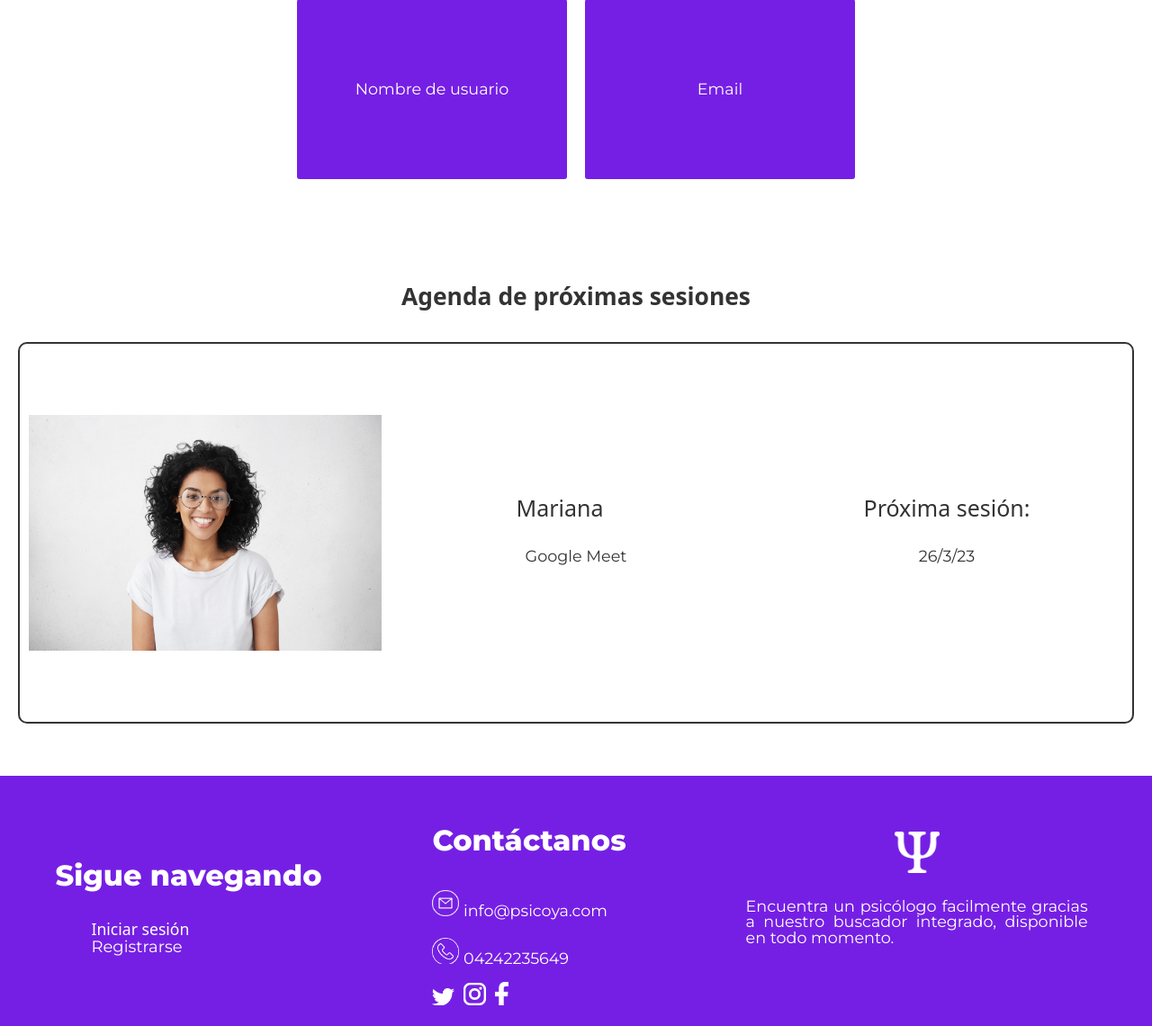
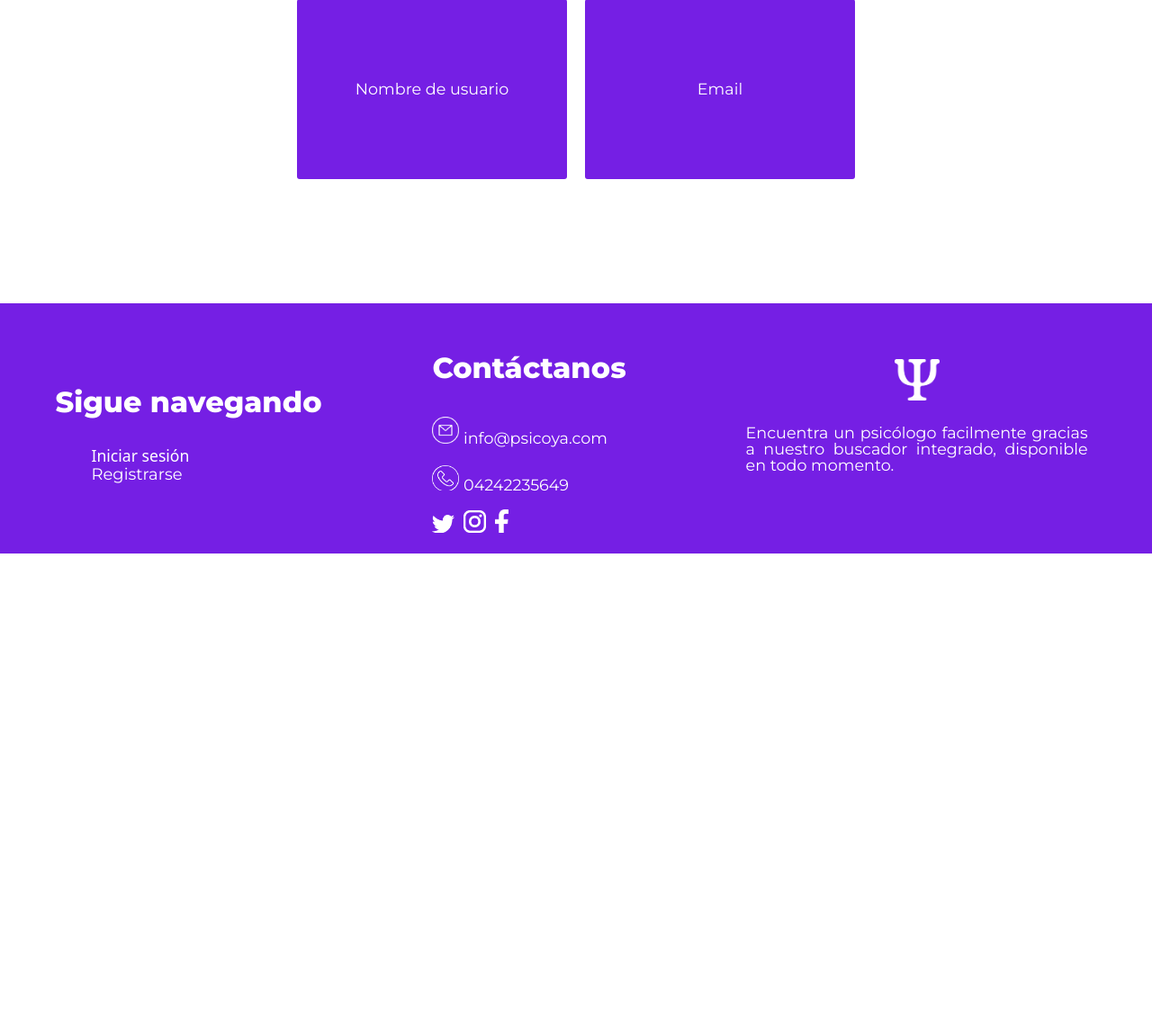
Before and after one commit to saulmoniq/TesosGrado, a Django app: page /perfil in a window 1280 px wide. Shown: the part 606-1746 px from the top of the page at 90% size. After the commit the page ends 1221 px from the top, so only its background shows below. Run offline with Django 4.2, Linux system fonts and the light colour scheme; parts of the project's set-up code (start-up, migrations or seed data) failed here and were passed over; some libraries are stand-ins or nearby versions.

Commit message:
terminado

```diff
--- a/TEG/templates/perfil.html
+++ b/TEG/templates/perfil.html
@@ -31,28 +31,5 @@
 </div>
 </div>
 
-<h2 class="center">Agenda de próximas sesiones</h2>
-<!-- 3 tabs -->
-<div class="full-container-tabs">
-<div class="full-container-tabs-var">
-    <div class="column-var">
-        <div class="">
-        <img class="imgprofile center" src="{% static '/images/perfil_chica.jpg'%}"/>
-        </div>
-    </div>
-    <div class="column-var">
-        <div class="">
-          <h1 class="second-title">Mariana <br></h1>
-          <p class="paragraph"> Google Meet</p>
-        </div>
-    </div>
-    <div class="column-var">
-        <div class="">
-          <h1 class="second-title">Próxima sesión: <br></h1>
-          <p class="paragraph"> 26/3/23</p>
-        </div>
-    </div>
-    </div>
-</div>
 
 {% endblock %}
```
Also changed, not shown: db.sqlite3.
